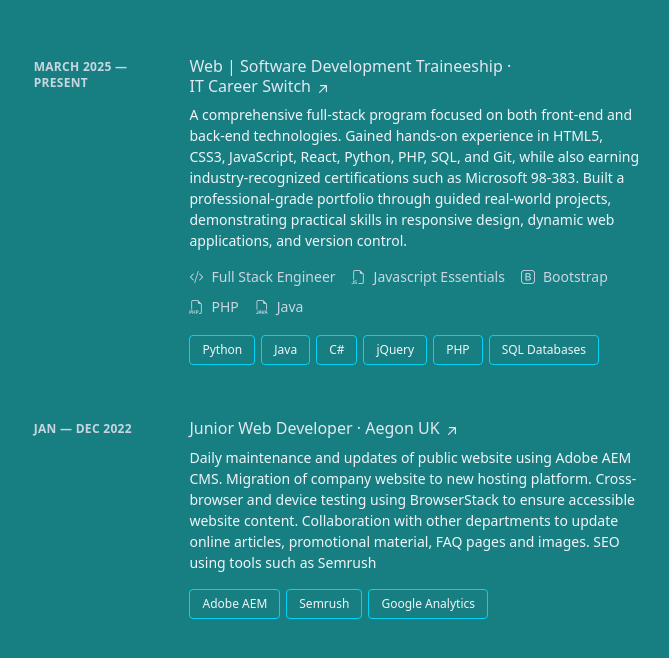
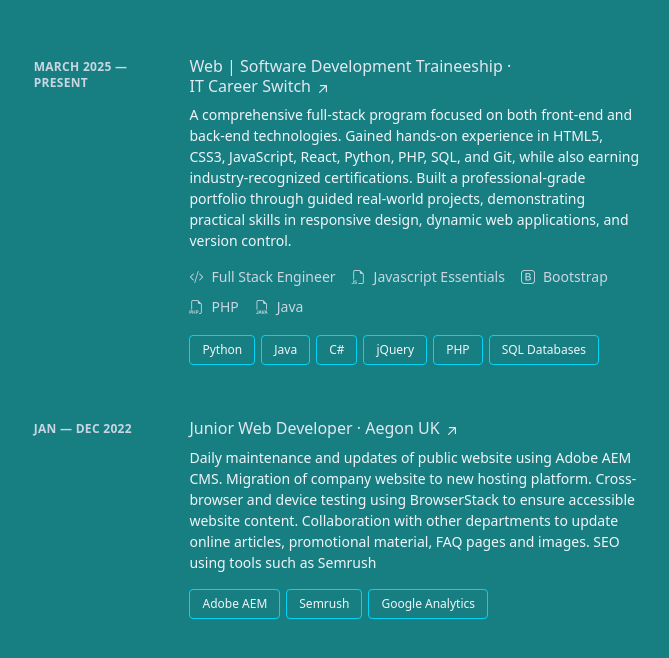
Before and after one commit to harold-hurst/personal-website, a Next.js app: page / in a window 1280 px wide. Shown: the part 1152-1810 px from the top of the page, without its empty margins (591-1260 px from the left). Built offline with nearby package versions, Linux system fonts and the light colour scheme.

Commit message:
update personal summary section

```diff
--- a/src/app/page.tsx
+++ b/src/app/page.tsx
@@ -528,8 +528,7 @@
                         front-end and back-end technologies. Gained hands-on
                         experience in HTML5, CSS3, JavaScript, React, Python,
                         PHP, SQL, and Git, while also earning
-                        industry-recognized certifications such as Microsoft
-                        98-383. Built a professional-grade portfolio through
+                        industry-recognized certifications. Built a professional-grade portfolio through
                         guided real-world projects, demonstrating practical
                         skills in responsive design, dynamic web applications,
                         and version control.
```
